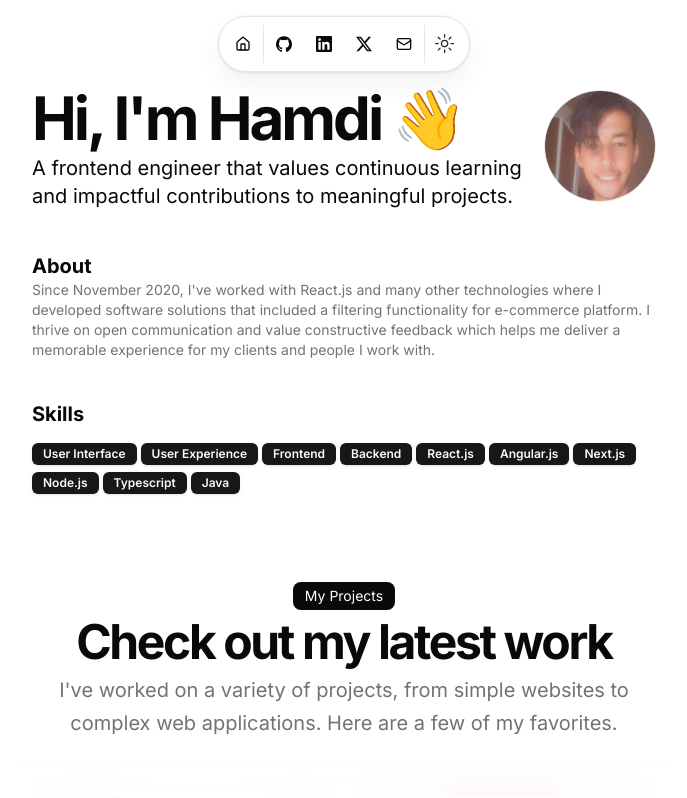
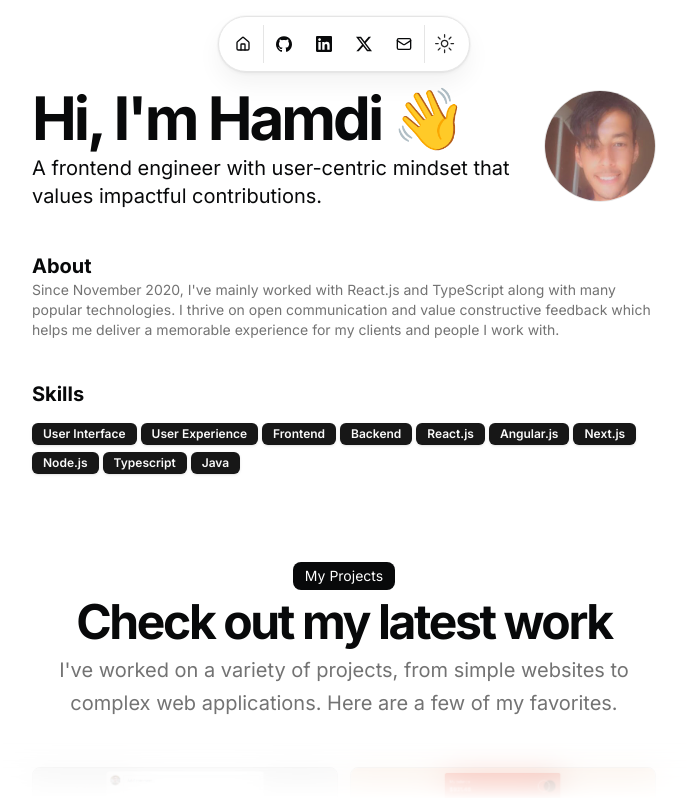
Before and after one commit to hamdi4-beep/personal-website, a Next.js app: page / in a window 1280 px wide. Shown: the top 798 px of the page, without its empty margins (296-983 px from the left). Built offline with nearby package versions, Linux system fonts and the light colour scheme.

Commit message:
updated resume

```diff
--- a/src/data/resume.tsx
+++ b/src/data/resume.tsx
@@ -7,9 +7,9 @@ export const DATA = {
   url: "https://personal-website-psi-two-59.vercel.app/",
   location: "Tunisia, North Africa",
   description:
-    "A frontend engineer that values continuous learning and impactful contributions to meaningful projects.",
+    "A frontend engineer with user-centric mindset that values impactful contributions.",
   summary:
-    "Since November 2020, I've worked with React.js and many other technologies where I developed software solutions that included a filtering functionality for e-commerce platform. I thrive on open communication and value constructive feedback which helps me deliver a memorable experience for my clients and people I work with.",
+    "Since November 2020, I've mainly worked with React.js and TypeScript along with many popular technologies. I thrive on open communication and value constructive feedback which helps me deliver a memorable experience for my clients and people I work with.",
   avatarUrl: "/me.jpg",
   skills: [
     "User Interface",
```
